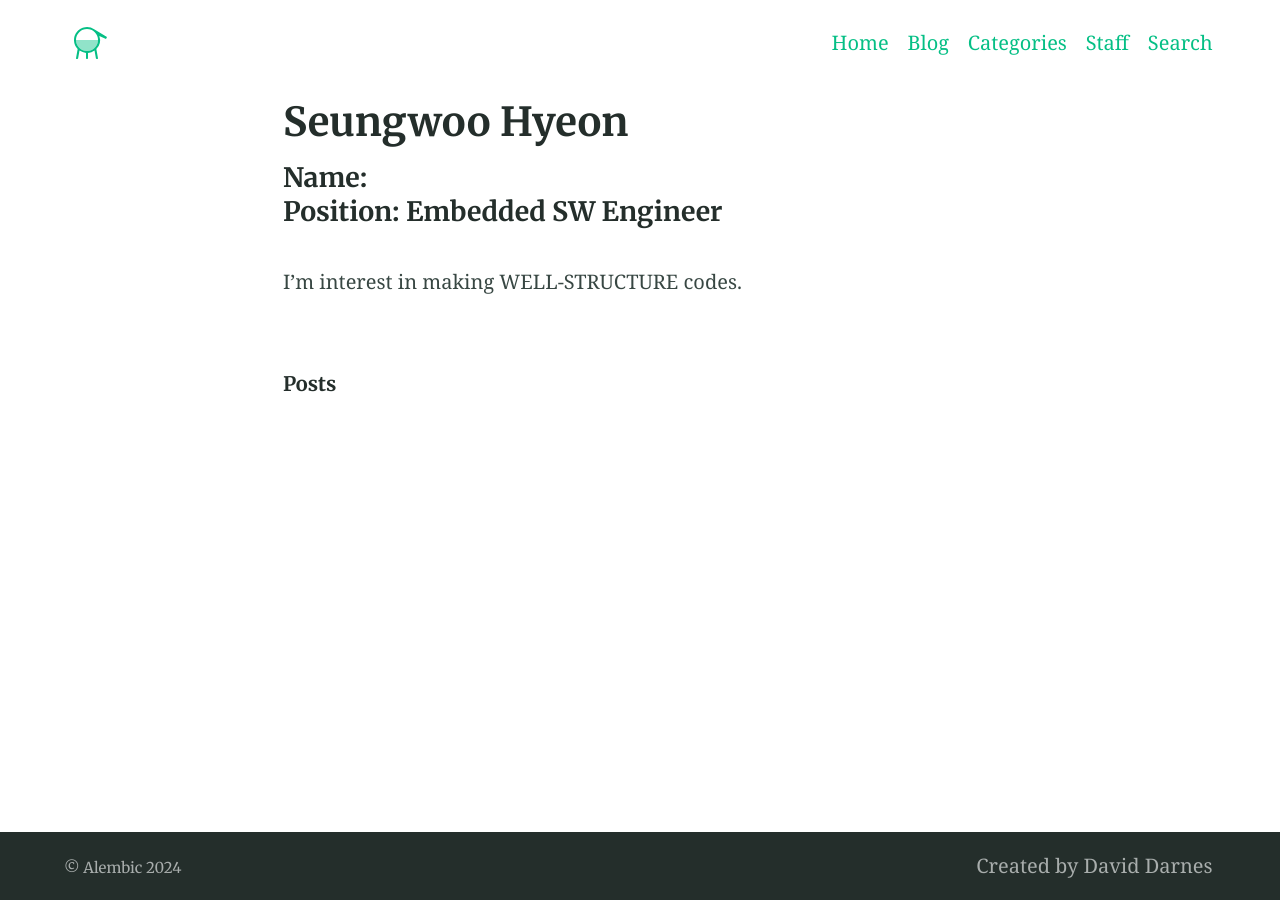
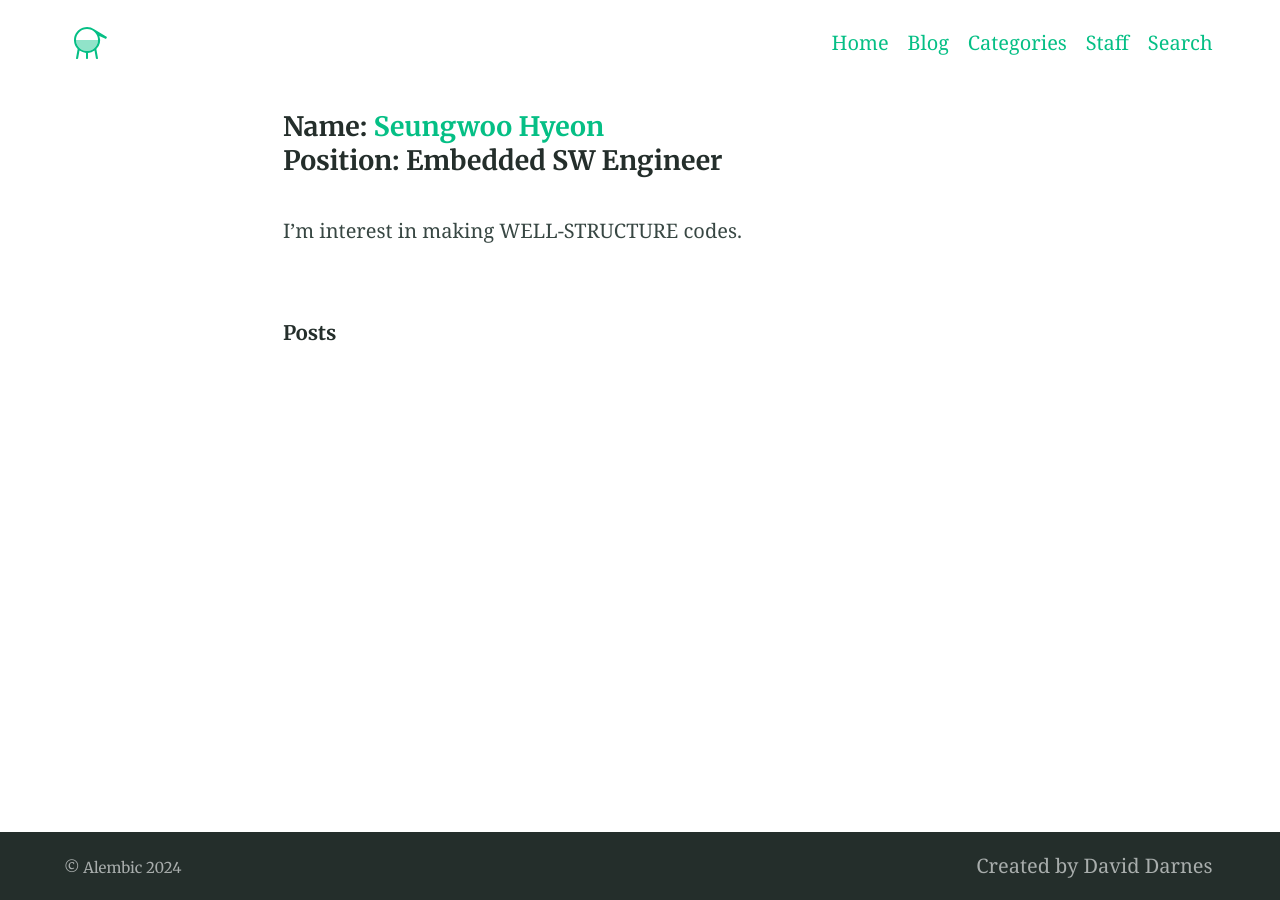
Before and after one commit to swthewhite-lab/swthewhite-lab.github.io, a Jekyll site: the page built from _authors/hwtheblack.md, in a window 1280 px wide. Built offline with Jekyll 4.4.1, drawn with Linux system fonts in a browser that asks for light colours.

Commit message:
Update author.html

```diff
--- a/_layouts/author.html
+++ b/_layouts/author.html
@@ -8,8 +8,8 @@ layout: default
 
   <article class="article  article--post  content  typeset">
 
-    <h1>{{ page.name }}</h1>
-    <h4>Name: <a href="https://github.com/{{ page.username }}">{{ page.username }}</a></h4>
+    <h1>{{ page.username }}</h1>
+    <h4>Name: <a href="https://github.com/{{ page.username }}">{{ page.name }}</a></h4>
     <h4>Position: {{ page.position }}</h4>
     <p>
       {{ content }}
```
